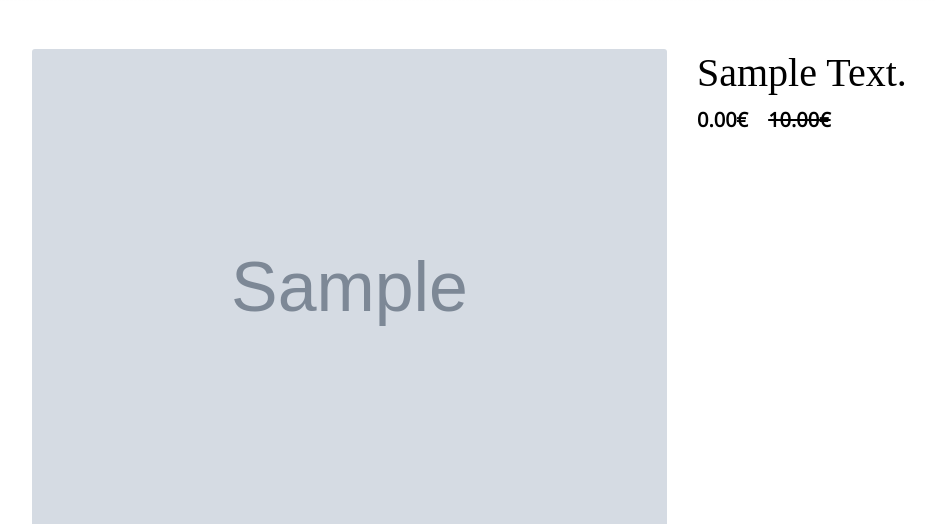
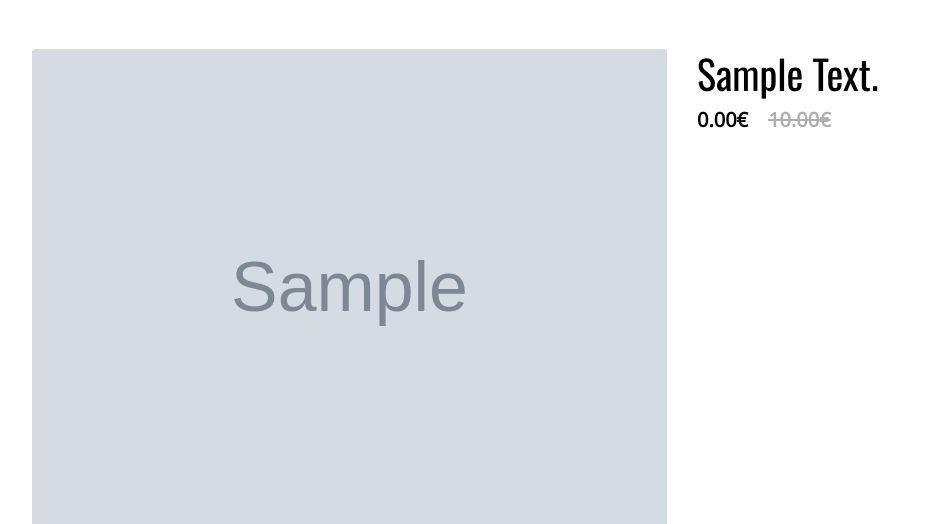
Before and after one commit to p0wen/puffins, a Django app: page /products/1 in a window 1280 px wide. Shown: the part 89-613 px from the top of the page, without its empty margins (53-988 px from the left). Run offline with Django 3.2, Linux system fonts and the light colour scheme; tables that the repository leaves empty hold one stand-in row (values such as "Sample post"); grey boxes marked "Sample" are stand-in pictures; parts of the project's set-up code (start-up, migrations or seed data) failed here and were passed over; some web fonts are replaced.

Commit message:
feat: add styling for details page

```diff
--- a/static/css/base.css
+++ b/static/css/base.css
@@ -366,6 +366,16 @@ footer .separator {
     background: linear-gradient(to bottom, rgba(0,0,0,0.4), rgba(0,0,0,0));
 }
 
+/* Product Details */
+
+.product-details-title {
+    font-family: Oswald;
+}
+
+.original-price {
+ color: #AFAFAF;
+}
+
 /* Reference to fonts for styling Process
 font-family: 'Fredericka the Great', cursive;
 font-family: 'Open Sans', sans-serif;
```
